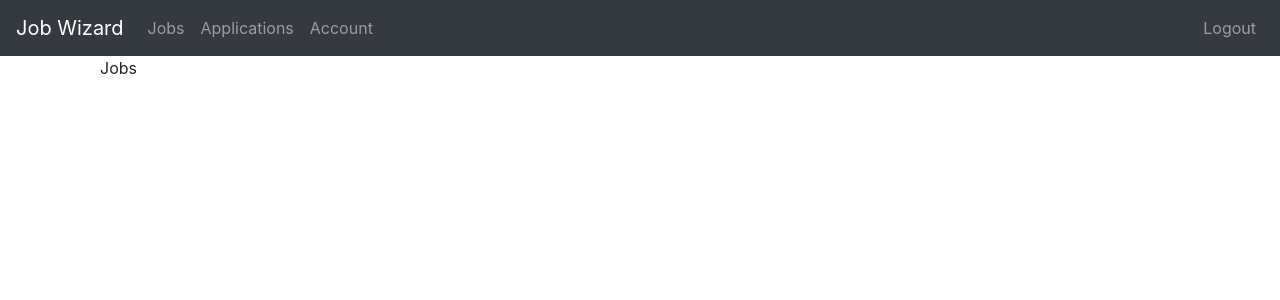
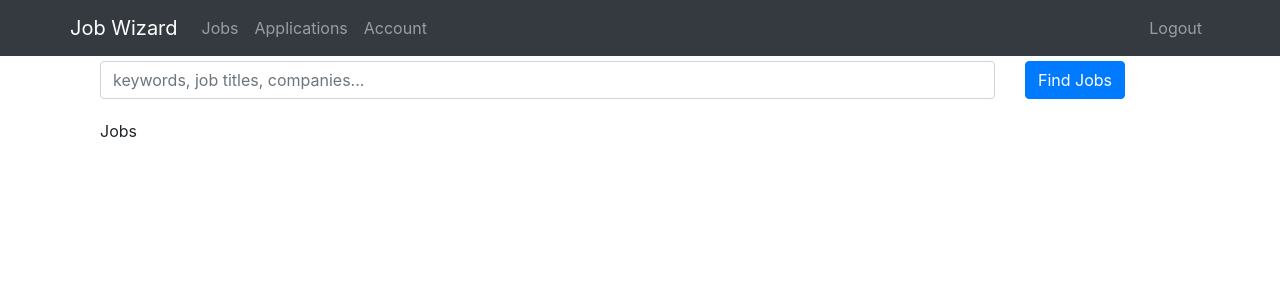
Before and after one commit to BDSchoeler/WasteWizard, a React (Create React App) app in the folder frontend/: page / in a window 1280 px wide. Shown: the top 300 px of the page. Built offline with nearby package versions, Linux system fonts and the light colour scheme.

Commit message:
integrated search bar for jobs

```diff
--- a/frontend/src/common/NavigationBar.js
+++ b/frontend/src/common/NavigationBar.js
@@ -1,12 +1,13 @@
 import React, { Component } from 'react';
 import PropTypes from 'prop-types';
-import { Navbar, Nav} from 'react-bootstrap';
+import { Navbar, Nav, Container } from 'react-bootstrap';
 
 class NavigationBar extends Component {
 
 	render() {
 		return (
         <Navbar bg="dark" variant="dark">
+            <Container>
                 <Navbar.Brand href="/">Job Wizard</Navbar.Brand>
                 <Nav justify className="mr-auto">
                     <Nav.Link href="/">Jobs</Nav.Link>
@@ -16,6 +17,7 @@ class NavigationBar extends Component {
                 <Nav className="justify-content-end">
                     <Nav.Link onClick={this.props.logout}>Logout</Nav.Link>
                 </Nav>
+            </Container>
         </Navbar>
 		);
 	}
--- /dev/null
+++ b/frontend/src/common/SearchBox.js
@@ -0,0 +1,59 @@
+import React, { Component } from 'react';
+import PropTypes from 'prop-types';
+import {
+  Container, Row, Col, Button, Form
+} from 'react-bootstrap';
+
+class SearchBox extends Component {
+	state={
+		searchText: ''
+	}
+
+	handleChange = (e) => {
+		// const { fetchItems } = this.props;
+		// this.setState({
+		// 	searchText: e.target.value
+		// });
+		// if(e.target.value === ''){
+		// 	fetchItems(null);
+		// }
+	}
+
+	handleSearch = () => {
+		this.props.handleSearch(this.state.searchText);
+	}
+
+	handleEnterPress = (e) => {
+		if (e.key === 'Enter') {
+			this.handleSearch();
+		}
+	}
+
+	render() {
+		return (
+			<Row>
+				<Col xs={8} md={10} className='search-box'>
+					<Form.Control
+						type="text"
+						placeholder='keywords, job titles, companies...'
+						value={this.state.searchText}
+						onChange={this.handleChange}
+						onKeyPress={this.handleEnterPress}
+					/>
+				</Col>
+				<Col xs={4} md={2} className='search-box'>
+					<Button bsStyle="success" onClick={this.handleSearch}>
+						Find Jobs
+					</Button>
+				</Col>
+			</Row>
+		);
+	}
+}
+
+SearchBox.propTypes = {
+	handleSearch: PropTypes.func.isRequired,
+	fetchItems: PropTypes.func.isRequired,
+};
+
+export default SearchBox;
--- a/frontend/src/jobs/containers/Jobs.jsx
+++ b/frontend/src/jobs/containers/Jobs.jsx
@@ -4,12 +4,14 @@ import {
     Container
 } from 'react-bootstrap';
 import { bindActionCreators } from 'redux';
+import SearchBox from '../../common/SearchBox';
 
 class Jobs extends Component {
 
 	render() {
 		return (
             <Container>
+                <SearchBox />
                 Jobs
             </Container>
 		);
```
Also changed, not shown: frontend/src/components/common/SearchBox.js (deleted, +0 -59 lines). Lines whose indentation alone changed are shown as unchanged.
